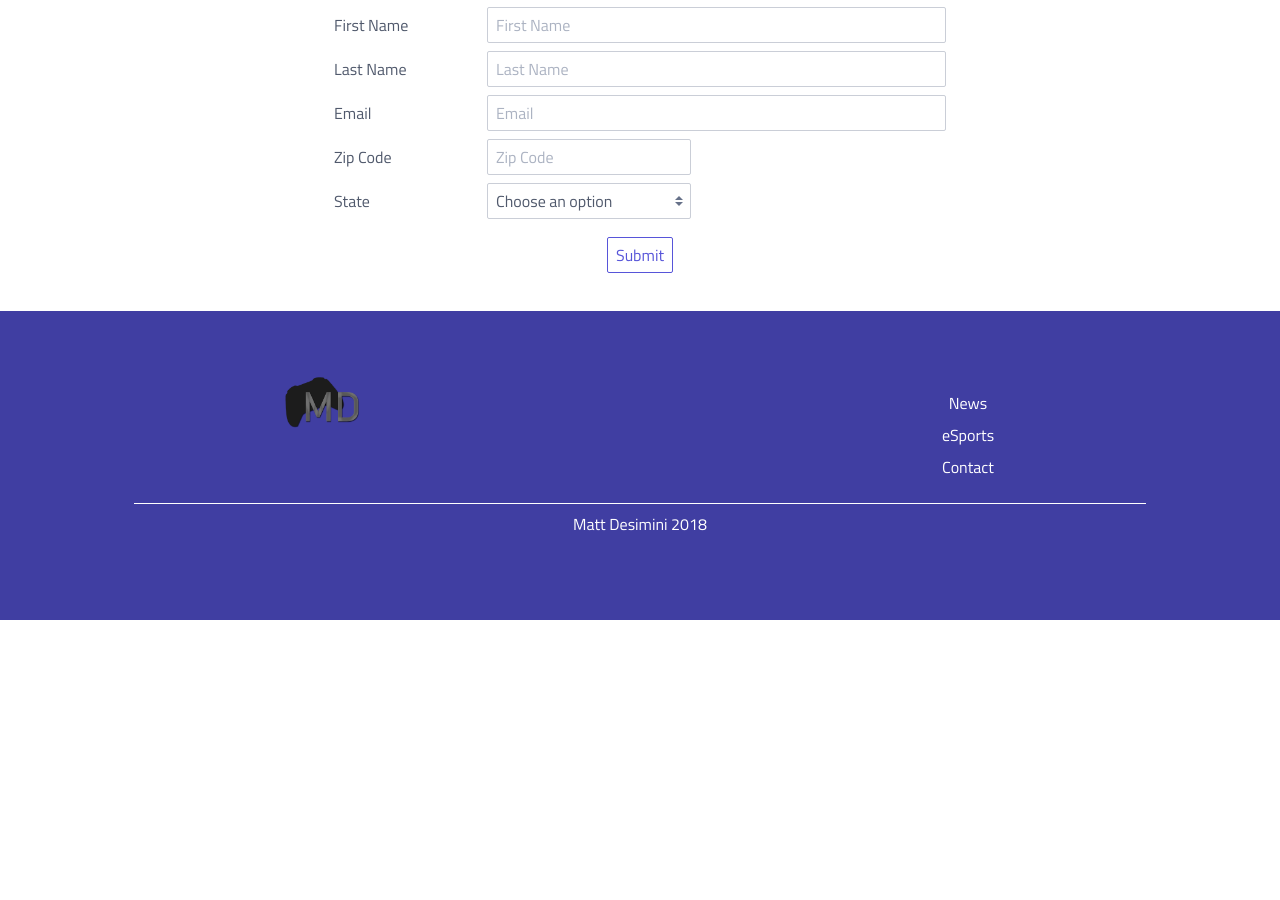
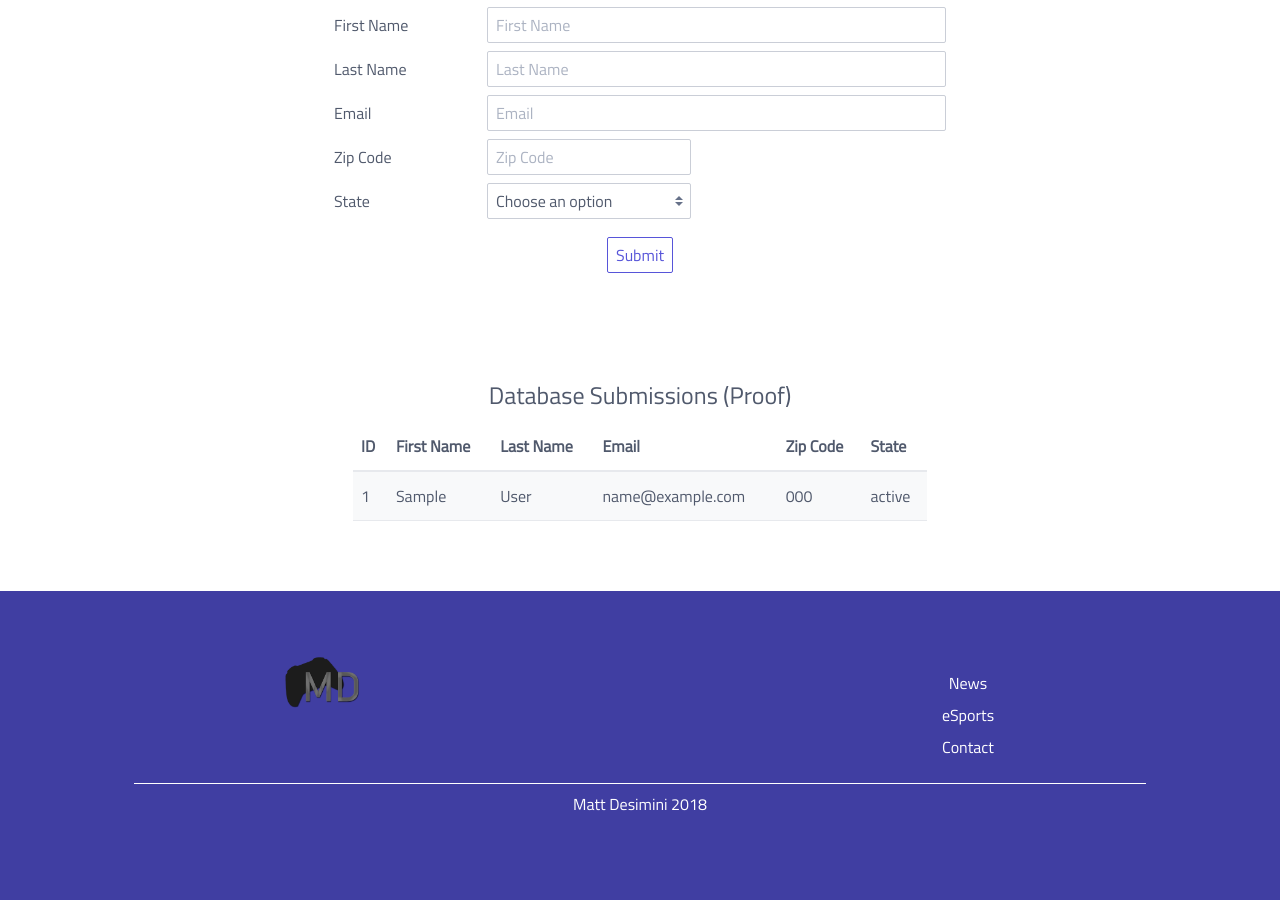
Before and after one commit to mdesimini/Gaming-Microsite, a PHP site: page /contact in a window 1280 px wide. Shown: the part 189-1089 px from the top of the page. Before the commit the page ends 809 px from the top, so only its background shows below. Run offline with PHP 8.4, Linux system fonts and the light colour scheme; tables that the repository leaves empty or names only in its code hold one stand-in row (values such as "Sample post"); some libraries are stand-ins or nearby versions.

Commit message:
Added PHP validation and database submission

```diff
--- a/contact/index.html
+++ b/contact/index.php
@@ -22,6 +22,105 @@
 </head>
 
 <body>
+
+    <?php
+
+    $firstname = $lastname = $email = $zipcode = $state = "";
+    $firstnameErr = $lastnameErr = $emailErr = $zipcodeErr = $stateErr = "";
+
+    if ($_SERVER["REQUEST_METHOD"] == "POST") {
+
+      if (empty($_POST["firstname"])) {
+        $firstnameErr = "First Name is required";
+      } else {
+        $firstname = validate_form($_POST["firstname"]);
+
+        if (!preg_match("/[a-zA-Z]+/",$firstname)) {
+          $firstnameErr = "Characters Only";
+        }
+      }
+
+      if (empty($_POST["lastname"])) {
+        $lastnameErr = "Last Name is required";
+      } else {
+        $lastname = validate_form($_POST["lastname"]);
+
+        if (!preg_match("/[a-zA-Z-']+/",$lastname)) {
+          $lastnameErr = "Characters, Hyphens, Apostrophes only";
+        }
+      }
+
+      if (empty($_POST["email"])) {
+        $emailErr = "Email is required";
+      } else {
+        $email = validate_form($_POST["email"]);
+
+        if (!filter_var($email, FILTER_VALIDATE_EMAIL)) {
+          $emailErr = "Invalid email format";
+        }
+      }
+
+      if (empty($_POST["zipcode"])) {
+        $zipcodeErr = "Zip Code is required";
+      } else {
+        $zipcode = validate_form($_POST["zipcode"]);
+
+        if (!preg_match("/[0-9]{5}/",$zipcode)) {
+          $zipcodeErr = "5 numbers";
+        }
+      }
+
+      if (empty($_POST["state"])) {
+        $stateErr = "State is required";
+      } else {
+        $state = validate_form($_POST["state"]);
+
+        if (!preg_match("/[a-zA-Z]{2}+/",$state)) {
+          $stateErr = "Select a valid state";
+        }
+      }
+
+    }
+
+    function validate_form($data) {
+      $data = trim($data);
+      $data = stripslashes($data);
+      $data = htmlspecialchars($data);
+      return $data;
+    }
+
+    if($firstnameErr == "" && $lastnameErr == "" && $emailErr == "" && $zipcodeErr == "" && $stateErr == "") {
+
+        if(isset($_POST['submit'])) {
+
+        include('../include/db.php');
+
+        $statement = $link->prepare("INSERT INTO contact_form(firstname, lastname, email, zipcode, state)
+            VALUES(:fname, :lname, :email, :zip, :state)");
+        $statement->execute(array(
+            "fname" => "$firstname",
+            "lname" => "$lastname",
+            "email" => "$email",
+            "zip" => "$zipcode",
+            "state" => "$state"
+        ));
+
+        header('Location: index.php?status=1');
+        exit;
+
+        }
+    }
+
+    else {
+
+        header('Location: index.php?status=0');
+        exit;
+
+    }
+
+    ?>
+
+
     <div class="container">
     <header class="navbar">
       <section class="navbar-section">
@@ -50,14 +149,25 @@
     <div class="contact">
         <div class="columns">
                   <div class="column column col-6 col-mx-auto col-md-12 col-xs-12">
+                    <?php
+                         if(isset($_GET['status'])){
+                             $status = $_GET['status'];
+                             if($status == 1){
+                                echo "<h4 style='color:green; text-align: center;'>Success!</h4>";
+                             }else if($status == 0){
+                                echo "<h4 style='color:red; text-align: center;'>Unable to send message</h4>";
+                             }
+                         }
+                    ?>
                     <h1>Contact Us</h1>
-                    <form class="form-horizontal" action="#forms">
+                    <form class="form-horizontal" method="post" action="<?php echo htmlspecialchars($_SERVER["PHP_SELF"]);?>">
                       <div class="form-group">
                         <div class="col-3">
                           <label class="form-label" for="firstname">First Name</label>
                         </div>
                         <div class="col-9">
-                          <input class="form-input" type="text" id="firstname" name="firstname" pattern="[a-zA-Z0-9]+" placeholder="First Name" required>
+                          <input class="form-input" type="text" id="firstname" name="firstname" pattern="[a-zA-Z]+" placeholder="First Name" required>
+                          <span class="error"><?php echo $firstnameErr;?></span>
                         </div>
                       </div>
                       <div class="form-group">
@@ -65,7 +175,8 @@
                           <label class="form-label" for="lastname">Last Name</label>
                         </div>
                         <div class="col-9">
-                          <input class="form-input" type="text" id="lastname" name="lastname" pattern="[a-zA-Z0-9-']+" placeholder="Last Name" required>
+                          <input class="form-input" type="text" id="lastname" name="lastname" pattern="[a-zA-Z-']+" placeholder="Last Name" required>
+                          <span class="error"><?php echo $lastnameErr;?></span>
                         </div>
                       </div>
                       <div class="form-group">
@@ -74,6 +185,7 @@
                         </div>
                         <div class="col-9">
                           <input class="form-input" type="email" id="email" name="email" placeholder="Email" required>
+                          <span class="error"><?php echo $emailErr;?></span>
                         </div>
                       </div>
                       <div class="form-group">
@@ -81,7 +193,8 @@
                           <label class="form-label" for="zipcode">Zip Code</label>
                         </div>
                         <div class="col-2 col-xl-4">
-                          <input class="form-input" type="text" pattern="[0-9]{5}" id="zipcode" name="zipcode" placeholder="Zip Code" minlength="5" maxlength="5" required>
+                          <input class="form-input" type="text" id="zipcode" pattern="[0-9]{5}" minlength="5" maxlength="5" name="zipcode" placeholder="Zip Code" required>
+                          <span class="error"><?php echo $zipcodeErr;?></span>
                         </div>
                         <div class="col-7 col-xl-5"></div>
                       </div>
@@ -144,16 +257,66 @@
                               <option value="WV">WV</option>
                               <option value="WY">WY</option>
                           </select>
+                          <span class="error"><?php echo $stateErr;?></span>
                          <div class="col-7 col-xl-5"></div>
                         </div>
                       </div>
                         <div class="form-group">
                             <div class="column col-4 col-mr-auto" style="width: 100%; text-align: center; padding: 10px;">
-                                <button class="btn" type="submit" value="Submit">Submit</button>
+                                <button class="btn" name="submit" type="submit" value="Submit">Submit</button>
                             </div>
                         </div>
                     </form>
                   </div>
+        </div>
+    </div>
+
+    <div class="container">
+        <div class="columns columns-flex" id="standings">
+            <div class="column col-6 col-mx-auto col-md-12 col-xs-12">
+        <?php
+
+            include('../include/db.php');
+
+            $query = "SELECT id, firstname, lastname, email, zipcode, state FROM contact_form";
+
+            $stmt = $link->prepare( $query );
+            $stmt->execute();
+
+            //return $stmt;
+
+            echo "<h4 style='text-align:center; margin-top: 20px;' >Database Submissions (Proof)</h4>";
+            echo "<table class='table table-striped table-hover' style='margin-bottom: 20px;'>";
+                echo "<thead>";
+                   echo "<tr>";
+                    echo "<th>ID</th>";
+                    echo "<th>First Name</th>";
+                    echo "<th>Last Name</th>";
+                    echo "<th>Email</th>";
+                    echo "<th>Zip Code</th>";
+                    echo "<th>State</th>";
+                   echo "</tr>";
+                echo "</thead>";
+
+                while ($row = $stmt->fetch(PDO::FETCH_ASSOC)){
+
+                    extract($row);
+
+                    echo "<tr>";
+                        echo "<td>".$row['id']."</td>";
+                        echo "<td>".$row['firstname']."</td>";
+                        echo "<td>".$row['lastname']."</td>";
+                        echo "<td>".$row['email']."</td>";
+                        echo "<td>".$row['zipcode']."</td>";
+                        echo "<td>".$row['state']."</td>";
+                    echo "</tr>";
+
+                }
+
+            echo "</table>";
+
+        ?>
+            </div>
         </div>
     </div>
 
--- a/css/main.css
+++ b/css/main.css
@@ -1,5 +1,9 @@
 body {
     font-family: 'Titillium Web', sans-serif;
+}
+
+.error {
+    color: red;
 }
 
 #logo {
--- /dev/null
+++ b/include/db.php
@@ -0,0 +1,10 @@
+<?php
+
+    $dbhost = "localhost";
+    $dbname = "contact_form";
+    $dbusername = ""; //removed for github
+    $dbpassword = ""; //removed for github
+
+    $link = new PDO("mysql:host=$dbhost;dbname=$dbname", $dbusername, $dbpassword);
+
+?>
```
Also changed, not shown: index.html (+8 -8 lines), images/optic.png (deleted).
